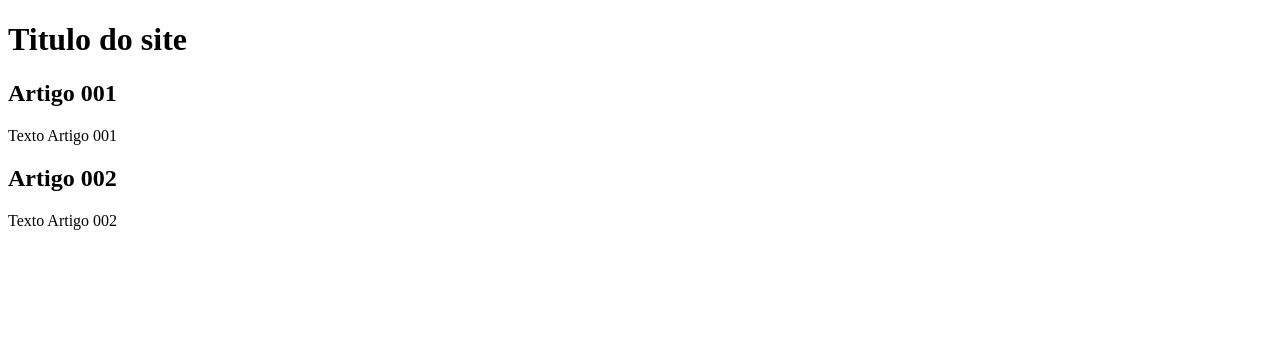
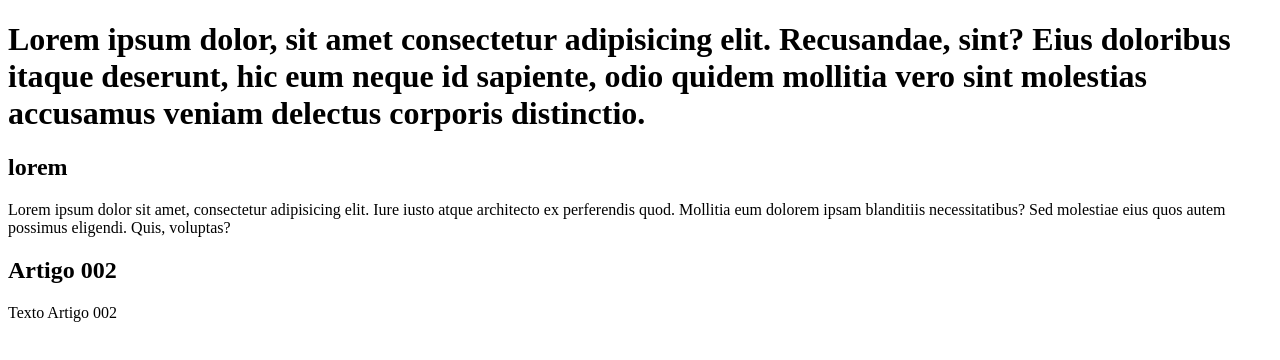
Before and after one commit to wellingtonzero21/projeto_site, a plain HTML site: page index.html in a window 1280 px wide. Drawn offline with Linux system fonts and the light colour scheme.

Commit message:
comecei a escrever o conteudo

```diff
--- a/index.html
+++ b/index.html
@@ -8,11 +8,11 @@
 <body>
     <main>
         <header>
-            <h1>Titulo do site </h1>
+            <h1>Lorem ipsum dolor, sit amet consectetur adipisicing elit. Recusandae, sint? Eius doloribus itaque deserunt, hic eum neque id sapiente, odio quidem mollitia vero sint molestias accusamus veniam delectus corporis distinctio.</h1>
         </header>
         <article>
-            <h2>Artigo 001</h2>
-            <p>Texto Artigo 001</p>
+            <h2>lorem</h2>
+            <p>Lorem ipsum dolor sit amet, consectetur adipisicing elit. Iure iusto atque architecto ex perferendis quod. Mollitia eum dolorem ipsam blanditiis necessitatibus? Sed molestiae eius quos autem possimus eligendi. Quis, voluptas?</p>
         </article>
         <article>
             <h2>Artigo 002</h2>
```
